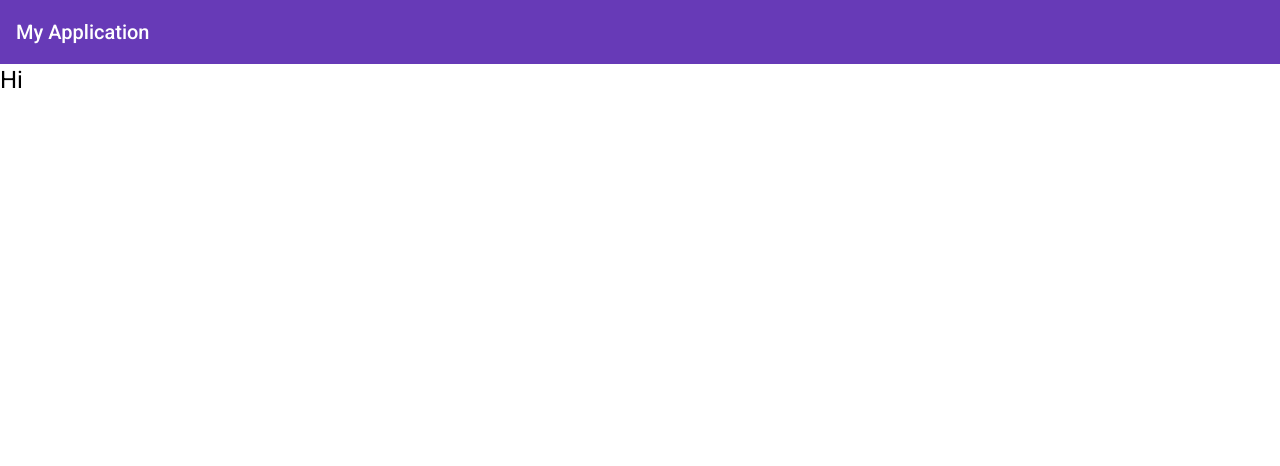
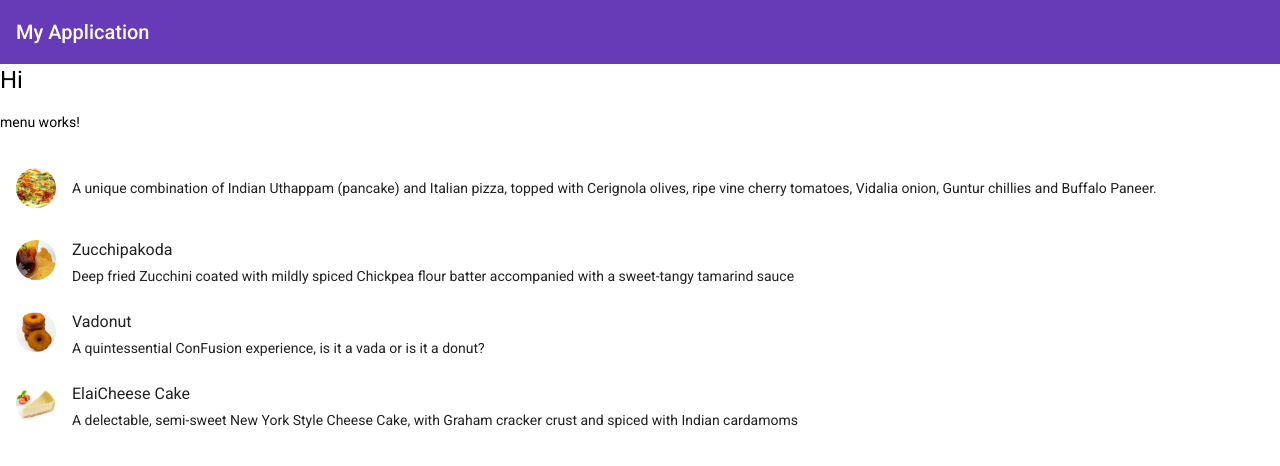
Before and after one commit to KasunHasanga/AngularConFusion, an Angular app: page / in a window 1280 px wide. Shown: the top 466 px of the page. Built offline with nearby package versions, Linux system fonts and the light colour scheme.

Commit message:
Add Dishes and work success

```diff
--- a/src/app/app.component.html
+++ b/src/app/app.component.html
@@ -2,3 +2,4 @@
   <span>My Application</span>
 </mat-toolbar>
 <h1>Hi</h1>
+<app-menu></app-menu>
--- a/src/app/app.module.ts
+++ b/src/app/app.module.ts
@@ -7,7 +7,7 @@
  import{FlexLayoutModule} from '@angular/flex-layout'
 import 'hammerjs';
 import { MenuComponent } from './menu/menu.component';
-
+import { MatListModule } from '@angular/material/list';
 
 @NgModule({
   declarations: [
@@ -18,7 +18,8 @@
     BrowserModule,
     BrowserAnimationsModule,
     MatToolbarModule,
-    FlexLayoutModule
+    FlexLayoutModule,
+    MatListModule
   ],
   providers: [],
   bootstrap: [AppComponent]
--- a/src/app/menu/menu.component.html
+++ b/src/app/menu/menu.component.html
@@ -1 +1,17 @@
 <p>menu works!</p>
+<div class="container"
+    fxLayout="column"
+    fxLayoutGap="10px">
+
+<mat-list fxFlex>
+    <mat-list-item *ngFor="let dish of dishes">
+        <img matListAvatar src="{{dish.image}}" alt="{{dish.name}}">
+        <h1 matLine>{{dish.name}}</h1>
+        <p matLine>
+            <span>{{dish.description}}</span>
+        </p>
+
+    </mat-list-item>
+</mat-list>
+
+</div>
--- a/src/app/menu/menu.component.ts
+++ b/src/app/menu/menu.component.ts
@@ -1,4 +1,6 @@
 import { Component, OnInit } from '@angular/core';
+
+import {Dish} from '../shared/dish';
 
 @Component({
   selector: 'app-menu',
@@ -7,6 +9,49 @@
 })
 export class MenuComponent implements OnInit {
 
+  dishes : Dish[]= [
+    {
+      id: '0',
+      image: '/assets/images/uthappizza.png',
+      category: 'mains',
+      featured: true,
+      label: 'Hot',
+      price: '4.99',
+      // tslint:disable-next-line:max-line-length
+      description: 'A unique combination of Indian Uthappam (pancake) and Italian pizza, topped with Cerignola olives, ripe vine cherry tomatoes, Vidalia onion, Guntur chillies and Buffalo Paneer.'
+    },
+    {
+      id: '1',
+      name: 'Zucchipakoda',
+      image: '/assets/images/zucchipakoda.png',
+      category: 'appetizer',
+      featured: false,
+      label: '',
+      price: '1.99',
+      description: 'Deep fried Zucchini coated with mildly spiced Chickpea flour batter accompanied with a sweet-tangy tamarind sauce'
+    },
+    {
+      id: '2',
+      name: 'Vadonut',
+      image: '/assets/images/vadonut.png',
+      category: 'appetizer',
+      featured: false,
+      label: 'New',
+      price: '1.99',
+      description: 'A quintessential ConFusion experience, is it a vada or is it a donut?'
+    },
+    {
+      id: '3',
+      name: 'ElaiCheese Cake',
+      image: '/assets/images/elaicheesecake.png',
+      category: 'dessert',
+      featured: false,
+      label: '',
+      price: '2.99',
+      description: 'A delectable, semi-sweet New York Style Cheese Cake, with Graham cracker crust and spiced with Indian cardamoms'
+    }
+  ];
+
   constructor() { }
 
   ngOnInit(): void {
--- /dev/null
+++ b/src/app/menu/shared/dish.ts
@@ -0,0 +1,10 @@
+export class Dish{
+    id:string;
+    name:string;
+    image:string;
+    category:string;
+    featured:boolean;
+    label:string;
+    price:string;
+    decription:string;
+};
--- a/tsconfig.json
+++ b/tsconfig.json
@@ -20,5 +20,5 @@
     "enableIvy": false,
     "fullTemplateTypeCheck": true,
     "strictInjectionParameters": true
-  }
+  },
 }
```
